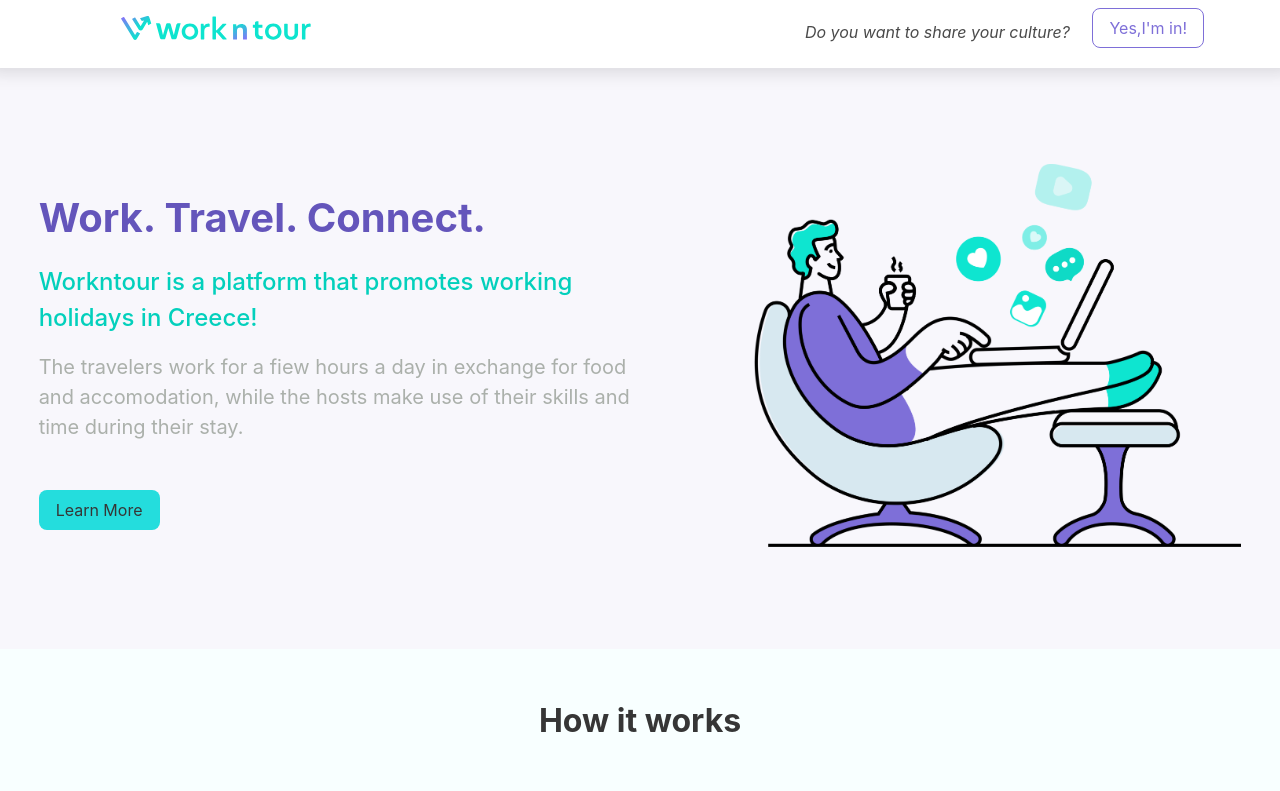
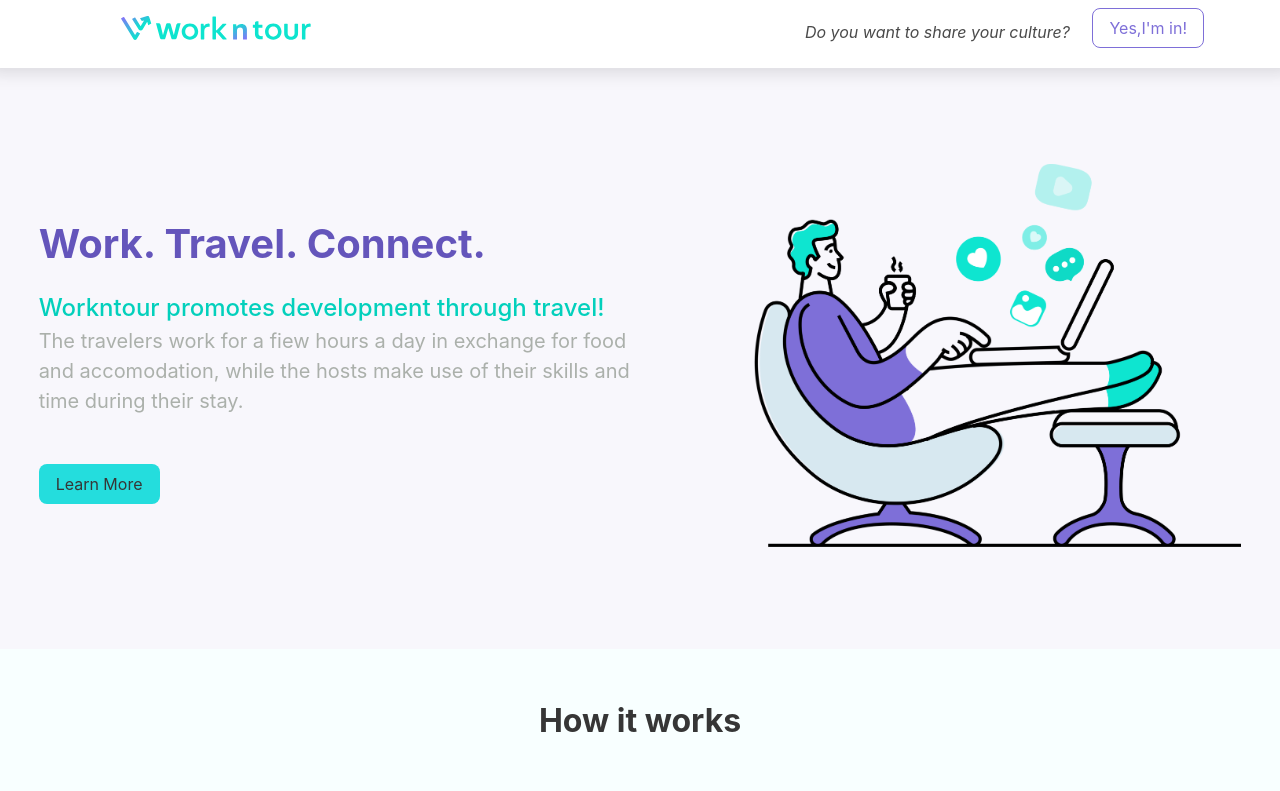
Before and after one commit to kwstaskalofonos/workntour-ui, a React app: page /guest-dashboard in a window 1280 px wide. Shown: the top 791 px of the page. Built offline with nearby package versions, Linux system fonts and the light colour scheme.

Commit message:
Changed banner.

```diff
--- a/src/index.html
+++ b/src/index.html
@@ -3,7 +3,7 @@
   <head>
     <meta charset="utf-8" />
     <meta name="viewport" content="width=device-width, initial-scale=1" />
-    <title>React App</title>
+    <title>WorknTour</title>
   </head>
   <body>
     <noscript>You need to enable JavaScript to run this app.</noscript>
--- a/src/views/LandingPage.tsx
+++ b/src/views/LandingPage.tsx
@@ -12,10 +12,6 @@ import LandPageTopMenu from "@src/views/common/LandPageTopMenu";
 export const LandingPage: React.FunctionComponent = () =>{
 
     const [selectedTab,setSelectedTab] = useState<string>("HOSTS");
-
-    // useEffect(()=>{
-    //     console.log("__API_URL__ : "+Constants.getApiUrl())
-    // },[])
 
     const scrollToSection = () =>{
         // @ts-ignore
@@ -33,8 +29,7 @@ export const LandingPage: React.FunctionComponent = () =>{
                     <div className="columns is-vcentered is-centered py-6">
                         <div className="column is-narrow-desktop has-text-center">
                             <p className="is-size-2 has-text-weight-bold mb-4" style={{"color":"#6455BB"}}>Work. Travel. Connect.</p>
-                            <p className="is-size-4 has-text-weight-medium" style={{"color":"#03D0BC"}}>Workntour is a platform that promotes working</p>
-                            <p className="is-size-4 has-text-weight-medium mb-4" style={{"color":"#03D0BC"}}>holidays in Creece!</p>
+                            <p className="is-size-4 has-text-weight-medium" style={{"color":"#03D0BC"}}>Workntour promotes development through travel!</p>
                             <p className="is-size-5 has-text-weight-normal" style={{"color":"#8B9389","opacity":"0.7"}}>The travelers work for a fiew hours a day in exchange for food</p>
                             <p className="is-size-5 has-text-weight-normal" style={{"color":"#8B9389","opacity":"0.7"}}>and accomodation, while the hosts make use of their skills and</p>
                             <p className="is-size-5 has-text-weight-normal mb-6" style={{"color":"#8B9389","opacity":"0.7"}}>time during their stay.</p>
```
Also changed, not shown: src/assets/Bannerworkntour.png, src/assets/main.scss (line endings or trailing spaces).
